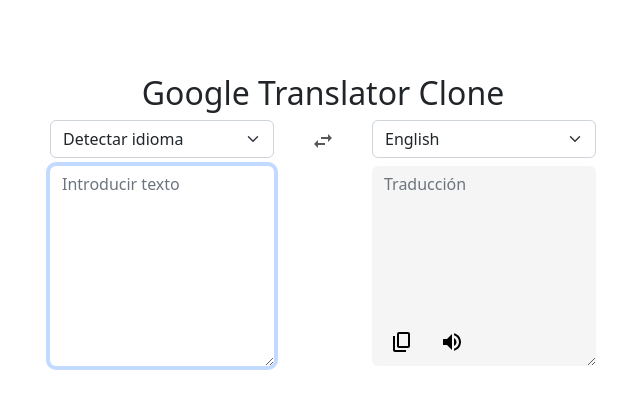
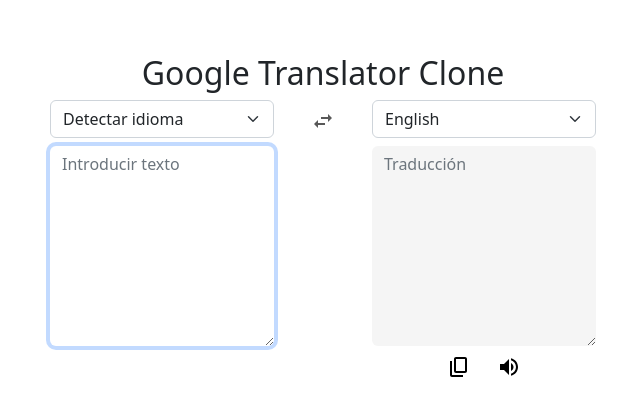
Before and after one commit to voluspak/google-translator-clone, a React (Vite) app: page / in a window 1280 px wide. Shown: the part 180-596 px from the top of the page, without its empty margins (317-957 px from the left). Built offline with nearby package versions, Linux system fonts and the light colour scheme.

Commit message:
separamos los estilos

```diff
--- a/index.html
+++ b/index.html
@@ -1,10 +1,9 @@
 <!DOCTYPE html>
-<html lang="en">
+<html lang="es">
   <head>
     <meta charset="UTF-8" />
-    <link rel="icon" type="image/svg+xml" href="/vite.svg" />
     <meta name="viewport" content="width=device-width, initial-scale=1.0" />
-    <title>Vite + React + TS</title>
+    <title>Google Translate Clone</title>
   </head>
   <body>
     <div id="root"></div>
--- a/src/App.tsx
+++ b/src/App.tsx
@@ -8,6 +8,7 @@
 import { SectionType } from './types.d'
 import Textarea from './components/Textarea'
 import useTranslation from './hooks/useTranslation'
+import Styles from './styles/app.module.css'
 
 function App () {
   const {
@@ -57,14 +58,14 @@
               onChange={setToLanguage}
             />
 
-            <div style={{ position: 'relative' }}>
+            <div className={Styles.textareaAndButtonsContainer}>
               <Textarea
                 loading={loading}
                 type={SectionType.To}
                 value={result}
                 onChange={setResult}
               />
-              <div style={{ position: 'absolute', bottom: 5, left: 5, display: 'flex' }}>
+              <div className={Styles.buttonsContainer}>
                 <Button
                   variant='link'
                   onClick={handleClipboard}
--- /dev/null
+++ b/src/styles/app.module.css
@@ -0,0 +1,10 @@
+.textareaAndButtonsContainer {
+    position: 'relative';
+}
+
+.buttonsContainer {
+    position: 'absolute';
+    bottom: 5;
+    left: 5;
+    display: 'flex';
+}
```
